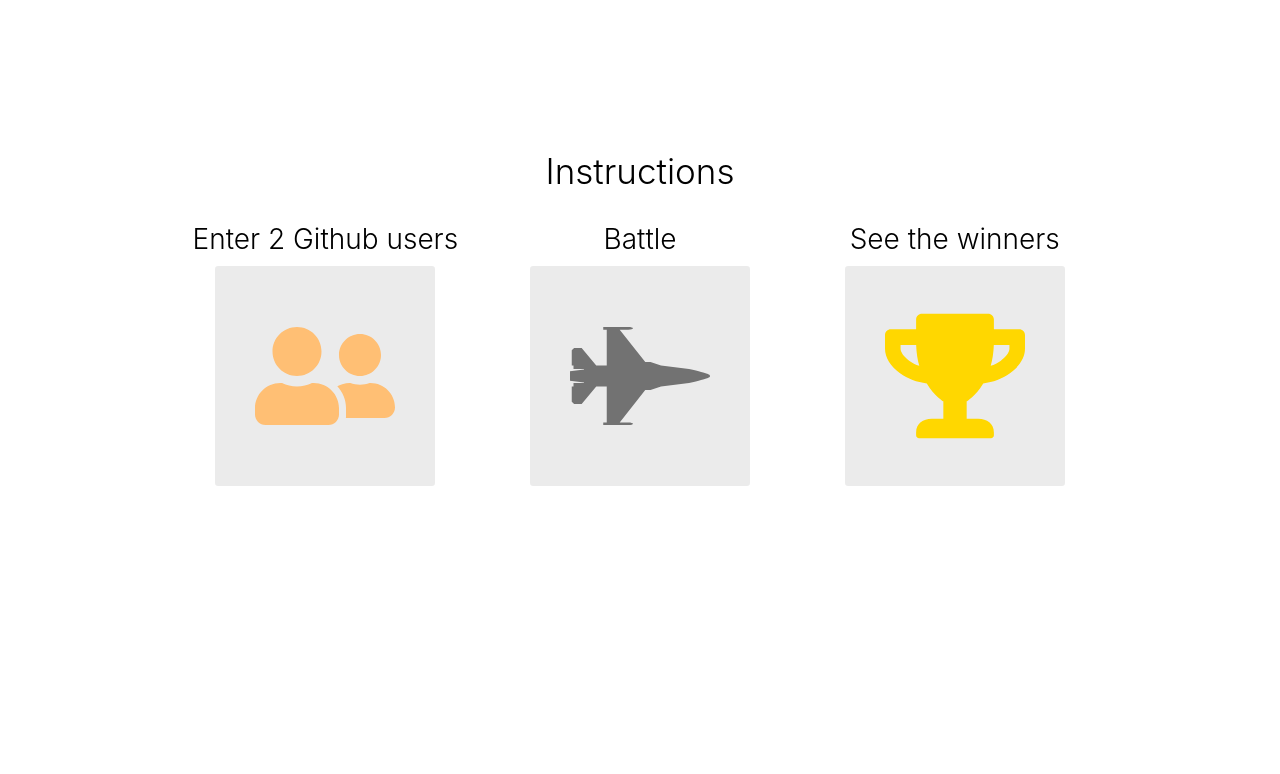
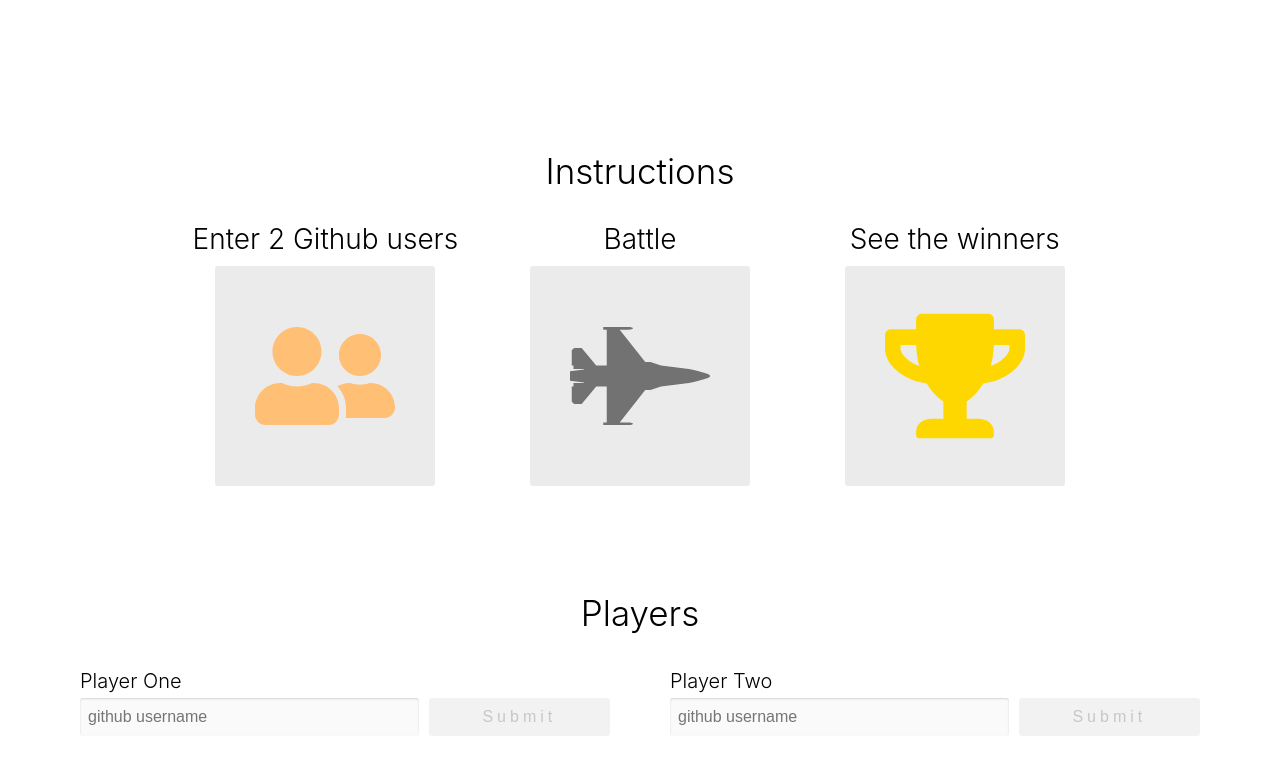
Before and after one commit to Ukhu/repo-battle-github, a React app: page / in a window 1280 px wide. Built offline with nearby package versions, Linux system fonts and the light colour scheme.

Commit message:
Create PlayerInput and PlayerPreview components

```diff
--- a/src/components/Battle.js
+++ b/src/components/Battle.js
@@ -1,5 +1,6 @@
 import React from 'react';
-import { FaUserFriends, FaFighterJet, FaTrophy } from 'react-icons/fa';
+import PropTypes from 'prop-types';
+import { FaUserFriends, FaFighterJet, FaTrophy, FaTimesCircle } from 'react-icons/fa';
 
 function Instructions () {
   return (
@@ -25,11 +26,150 @@ function Instructions () {
   )
 }
 
+class PlayerInput extends React.Component {
+  constructor(props) {
+    super(props)
+
+    this.state = {
+      username: ''
+    }
+
+    this.handleSubmit = this.handleSubmit.bind(this);
+    this.handleChange = this.handleChange.bind(this);
+  }
+
+  handleSubmit(event) {
+    event.preventDefault()
+    this.props.onSubmit(this.state.username)
+  }
+
+  handleChange(event) {
+    this.setState({
+      username: event.target.value
+    })
+  }
+
+  render() {
+    return (
+      <form className='column player' onSubmit={this.handleSubmit}>
+        <label htmlFor='username' className='player-label'>
+          {this.props.label}
+        </label>
+        <div className='row player-inputs'>
+          <input
+            type='text'
+            id='username'
+            className='input-light'
+            placeholder='github username'
+            autoComplete='off'
+            value={this.state.username}
+            onChange={this.handleChange}/>
+          <button
+            className='btn dark-btn'
+            type='submit'
+            disabled={!this.state.username}>
+            Submit
+          </button>
+        </div>
+      </form>
+    )
+  }
+}
+
+PlayerInput.propTypes = {
+  onSubmit: PropTypes.func.isRequired,
+  label: PropTypes.string.isRequired
+}
+
+function PlayerPreview ({ username, onReset, label }) {
+  return (
+    <div className='column player'>
+      <h3 className='player-label'>{label}</h3>
+      <div className='row bg-light'>
+        <div className='player-info'>
+          <img
+            className='avatar-small'
+            src={`https://github.com/${username}.png?size=200`}
+            alt={`Avatar for ${username}`}/>
+          <a
+            href={`https://github.com/${username}`}
+            className='link'>
+              {username}
+          </a>
+        </div>
+        <button className='btn-clear flex-center' onClick={onReset}>
+          <FaTimesCircle color='rgb(194, 57, 42)' size={26} />
+        </button>
+      </div>
+    </div>
+  )
+}
+
+PlayerPreview.propTypes = {
+  username: PropTypes.string.isRequired,
+  onReset: PropTypes.func.isRequired,
+  label: PropTypes.string.isRequired
+}
+
 class Battle extends React.Component {
+  constructor(props) {
+    super(props)
+
+    this.state = {
+      playerOne: null,
+      playerTwo: null,
+    }
+
+    this.handleSubmit = this.handleSubmit.bind(this);
+  }
+
+  handleSubmit(id, player) {
+    this.setState({
+      [id]: player
+    })
+  }
+
+  handleReset(id) {
+    this.setState({
+      [id]: null
+    })
+  }
+
   render() {
+    const {playerOne, playerTwo} = this.state;
+
     return (
       <React.Fragment>
         <Instructions />
+        <div className='players-container'>
+          <h1 className='center-text header-lg'>Players</h1>
+          <div className='row space-around'>
+            {playerOne === null ?
+              <PlayerInput
+                label='Player One'
+                onSubmit={(player) => this.handleSubmit('playerOne', player)}
+              />
+              :
+              <PlayerPreview
+                username={playerOne}
+                label='Player One'
+                onReset={() => this.handleReset('playerOne')}
+              />
+            }
+            {playerTwo === null ?
+              <PlayerInput
+                label='Player Two'
+                onSubmit={(player) => this.handleSubmit('playerTwo', player)}
+              />
+              :
+              <PlayerPreview
+                username={playerTwo}
+                label='Player Two'
+                onReset={() => this.handleReset('playerTwo')}
+              />
+            }
+          </div>
+        </div>
       </React.Fragment>
     )
   }
--- a/src/styles.css
+++ b/src/styles.css
@@ -146,3 +146,94 @@ li {
   padding: 40px;
   border-radius: 3px;
 }
+
+.column {
+  display: flex;
+  flex-direction: column;
+}
+
+.row {
+  display: flex;
+  flex-direction: row;
+}
+
+.player {
+  flex: 1;
+  margin: 0 20px;
+  padding: 10px;
+}
+
+.player-label {
+  font-size: 20px;
+  margin: 5px 0;
+  font-weight: 300;
+}
+
+.player-inputs input {
+  padding: 8px;
+  font-size: 16px;
+  flex: 2;
+  border-radius: 3px;
+  border: none;
+  box-shadow: inset 0 1px 2px rgba(0, 0, 0, 0.15);
+}
+
+.player-inputs .input-light {
+  background: rgba(0, 0, 0, 0.02);
+}
+
+.player-inputs button {
+  flex: 1;
+  margin-left: 10px;
+}
+
+.btn {
+  padding: 10px;
+  text-decoration: uppercase;
+  letter-spacing: .25em;
+  border-radius: 3px;
+  border: none;
+  font-size: 16px;
+  display: flex;
+  justify-content: center;
+  align-items: center;
+  cursor: pointer;
+  text-decoration: none;
+  max-width: 200px;
+}
+
+.dark-btn {
+  color: #e6e6e6;
+  background: #141414;
+}
+
+.dark-btn:disabled {
+  background: #f2f2f2;
+  color: #c7c7c7;
+}
+
+.players-container {
+  margin: 100px 0;
+}
+
+.avatar-small {
+  width: 55px;
+  height: 55px;
+  border-radius: 50%;
+}
+
+.player-info {
+  display: flex;
+  flex: 1;
+  align-items: center;
+  font-size: 20px;
+  padding: 10px;
+}
+
+.player-info .link {
+  margin-left: 10px;
+}
+
+.btn-clear svg {
+  cursor: pointer;
+}
```
